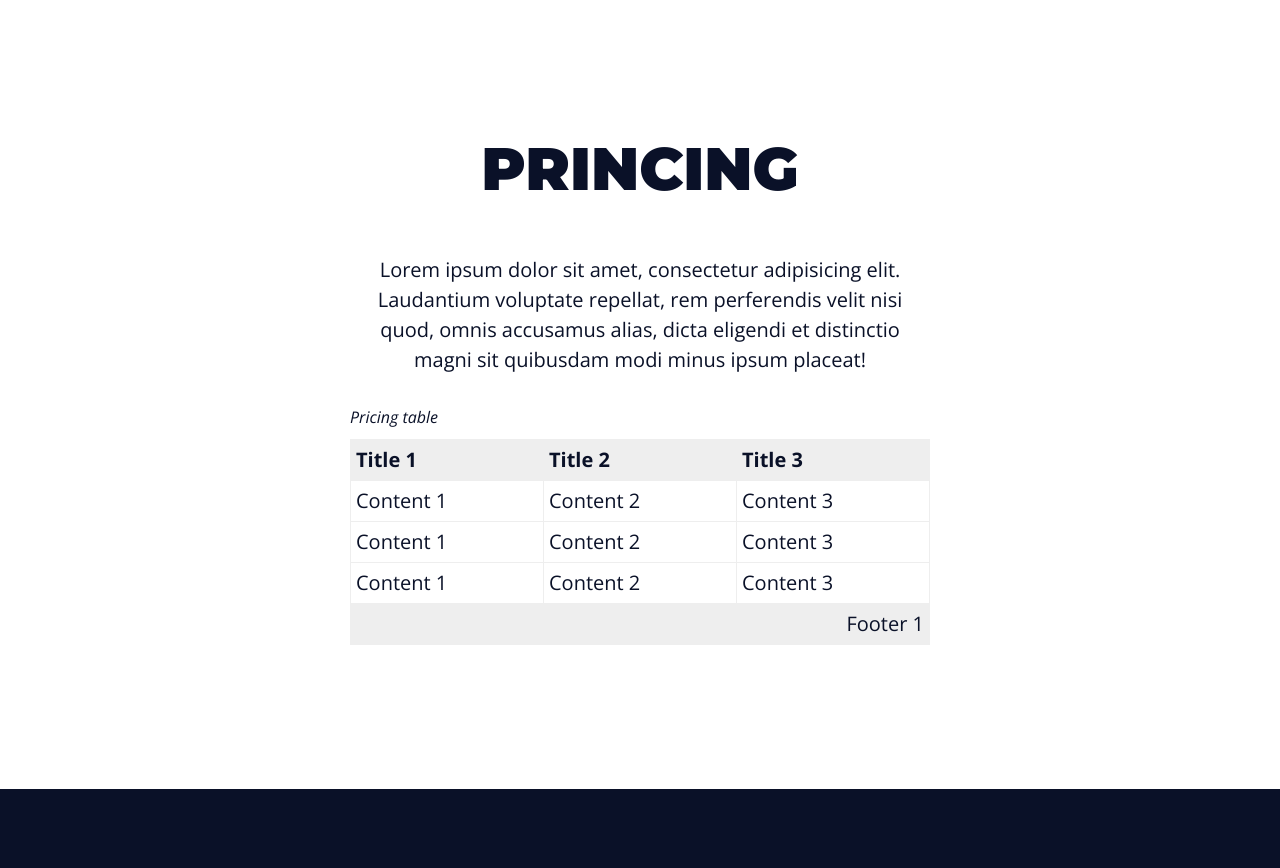
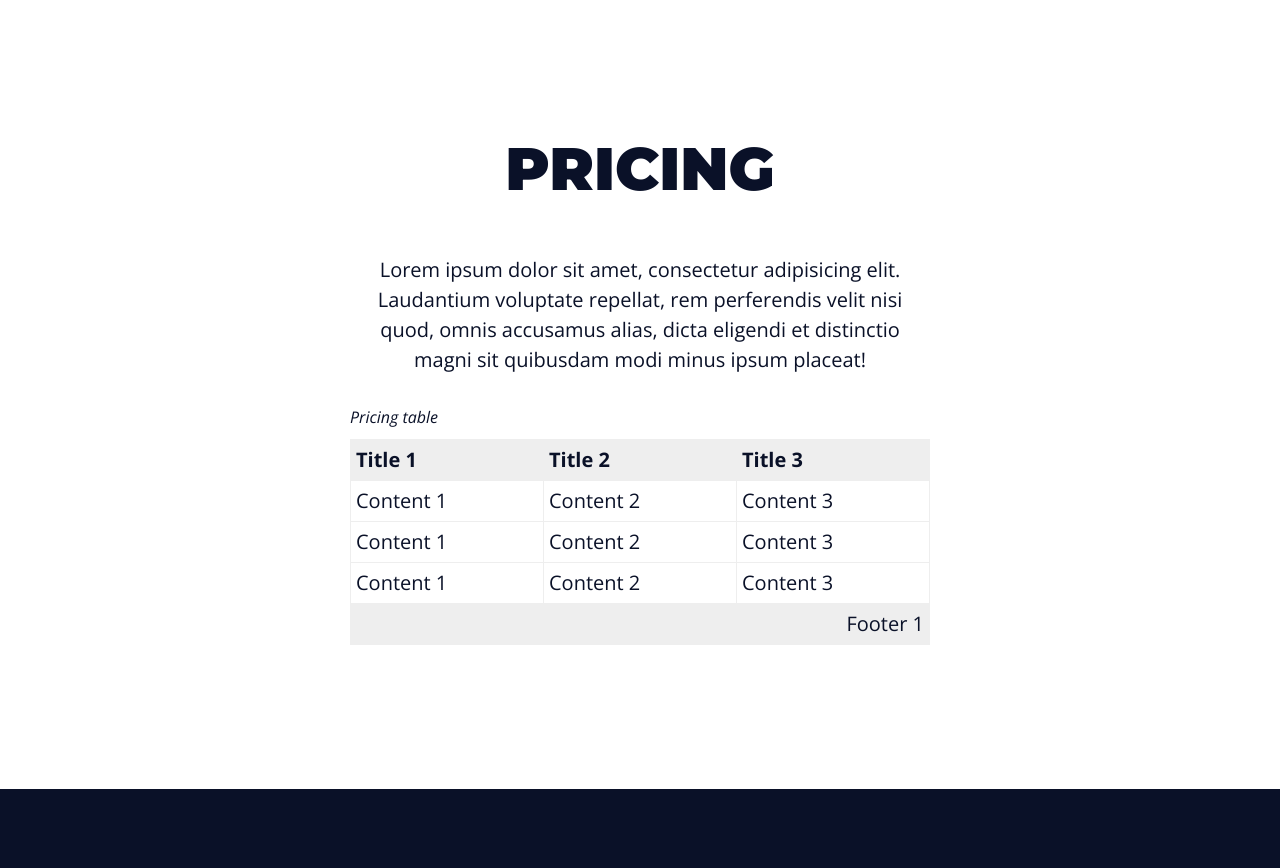
Before and after one commit to leonardojacomussi/my-first-landing-page, a plain HTML site: page index.html in a window 1280 px wide. Shown: the part 4520-5388 px from the top of the page. Drawn offline with nearby package versions, Linux system fonts and the light colour scheme.

Commit message:
Update index.html
Spelling correction in the H1 of the price section: from "Princing" to "Pricing".

```diff
--- a/index.html
+++ b/index.html
@@ -129,7 +129,7 @@
 
     <section id="price" class="white-bg section">
         <div class="price-content main-content">
-            <h2>Princing</h2>
+            <h2>Pricing</h2>
             <p>Lorem ipsum dolor sit amet, consectetur adipisicing elit. Laudantium voluptate repellat, rem perferendis velit nisi quod, omnis accusamus alias, dicta eligendi et distinctio magni sit quibusdam modi minus ipsum placeat!</p>
 
             <div class="responsive-table">
```
